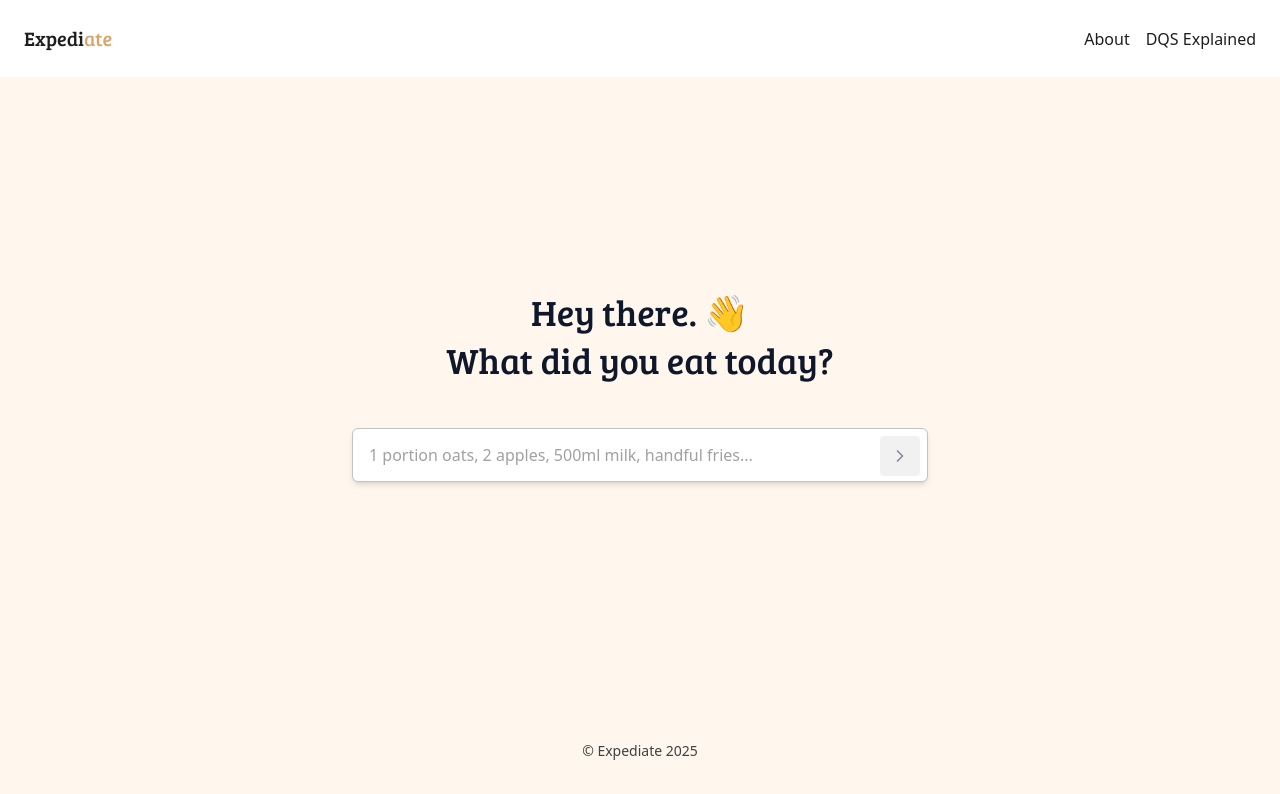
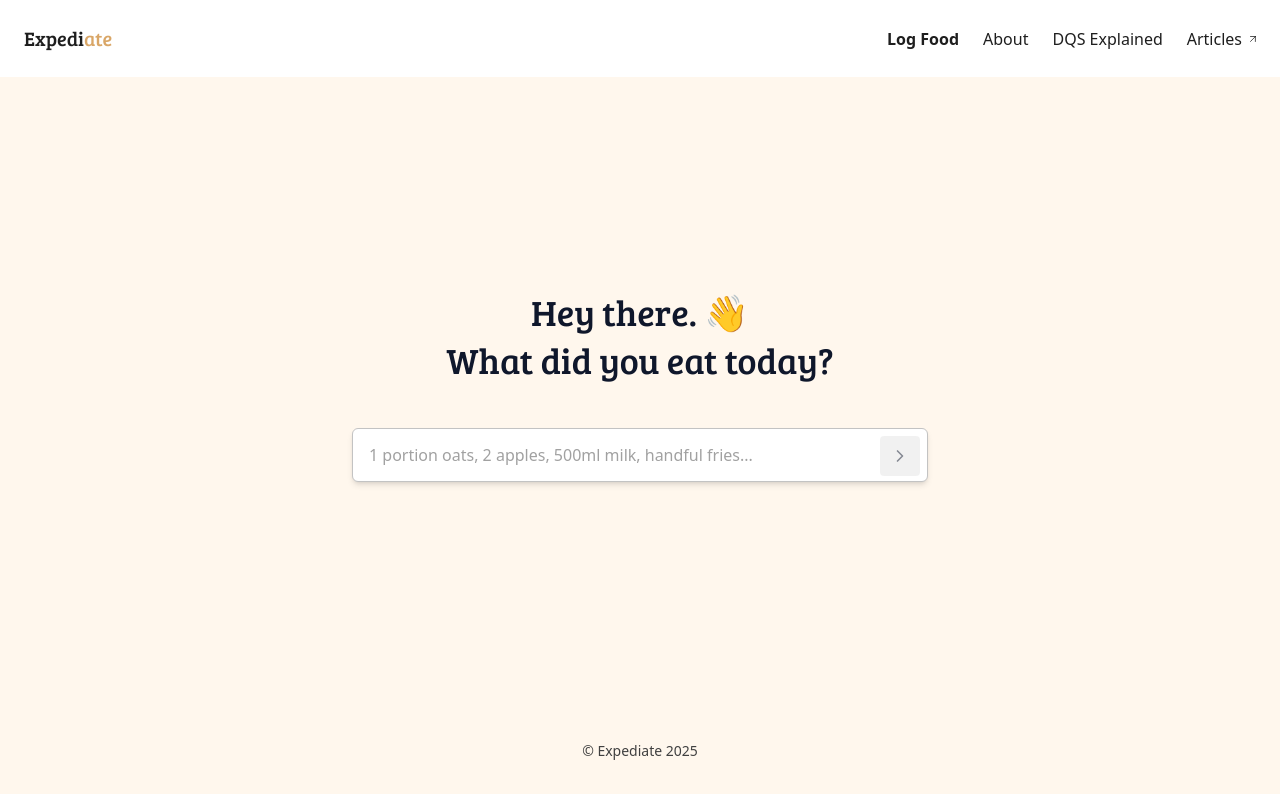
Before and after one commit to adam-mckenna/expediate-web, a Next.js app: page / in a window 1280 px wide. Shown: the top 794 px of the page. Built offline with nearby package versions, Linux system fonts and the light colour scheme; no server answers.

Commit message:
feat: header

```diff
--- a/src/components/Header.tsx
+++ b/src/components/Header.tsx
@@ -1,4 +1,5 @@
 import { ROUTES } from "@/lib/constants";
+import { ExternalLinkIcon } from "./icons";
 import Link from "next/link";
 
 export const Header = () => {
@@ -11,16 +12,29 @@ export const Header = () => {
         Expedi<span className="text-[#BF6A02]/60">ate</span>
       </Link>
 
-      <nav className="flex gap-4">
-        <ul>
+      <nav >
+        <ul className="flex gap-6">
+        <li>
+          <Link className="text-[#1E1E1E] font-bold" href={ROUTES.HOME}>
+            Log Food
+          </Link>
+        </li>
+        <li>
           <Link className="text-[#1E1E1E]" href={ROUTES.ABOUT}>
             About
           </Link>
-        </ul>
-        <ul>
+        </li>
+        <li>
           <Link className="text-[#1E1E1E]" href={ROUTES.DQS_EXPLAINED}>
             DQS Explained
           </Link>
+        </li>
+        <li>
+          <Link className="text-[#1E1E1E] inline-flex items-center gap-2" href={ROUTES.ARTICLES} target="_blank">
+            <span>Articles</span>
+            <ExternalLinkIcon />
+          </Link>
+        </li>
         </ul>
       </nav>
     </header>
--- /dev/null
+++ b/src/components/icons/ExternalLinkIcon.tsx
@@ -0,0 +1,19 @@
+export const ExternalLinkIcon = ({ className }: { className?: string }) => (
+  <svg
+    className={className}
+    width="6"
+    height="6"
+    viewBox="0 0 6 6"
+    fill="none"
+    xmlns="http://www.w3.org/2000/svg"
+    aria-label="Opens in a new tab"
+  >
+    <path
+      opacity="0.75"
+      d="M0.5 5.5L5.38275 0.5M5.38275 0.5H0.5M5.38275 0.5V5.5"
+      stroke="#1E1E1E"
+      strokeLinecap="round"
+      strokeLinejoin="round"
+    />
+  </svg>
+);
--- a/src/components/icons/index.ts
+++ b/src/components/icons/index.ts
@@ -3,3 +3,4 @@ export { NeutralIcon } from "./NeutralIcon";
 export { DownArrowIcon } from "./DownArrowIcon";
 export { ChevronIcon } from "./ChevronRightIcon";
 export { InfoIcon } from "./InfoIcon";
+export { ExternalLinkIcon } from "./ExternalLinkIcon";
--- a/src/components/index.ts
+++ b/src/components/index.ts
@@ -7,5 +7,6 @@ export {
   DownArrowIcon,
   ChevronIcon,
   InfoIcon,
+  ExternalLinkIcon,
 } from "./icons";
 export { ProgressBar } from "./ProgressBar";
--- a/src/lib/constants/routes.ts
+++ b/src/lib/constants/routes.ts
@@ -4,6 +4,7 @@ export const ROUTES = {
   ABOUT: "/about",
   DQS_EXPLAINED: "/dqs-explained",
   CATEGORIES: "/categories",
+  ARTICLES: "https://tr3.run",
 } as const;
 
 export type Route = (typeof ROUTES)[keyof typeof ROUTES];
```
Also changed, not shown: public/img/Icon-external-link.svg (added).
